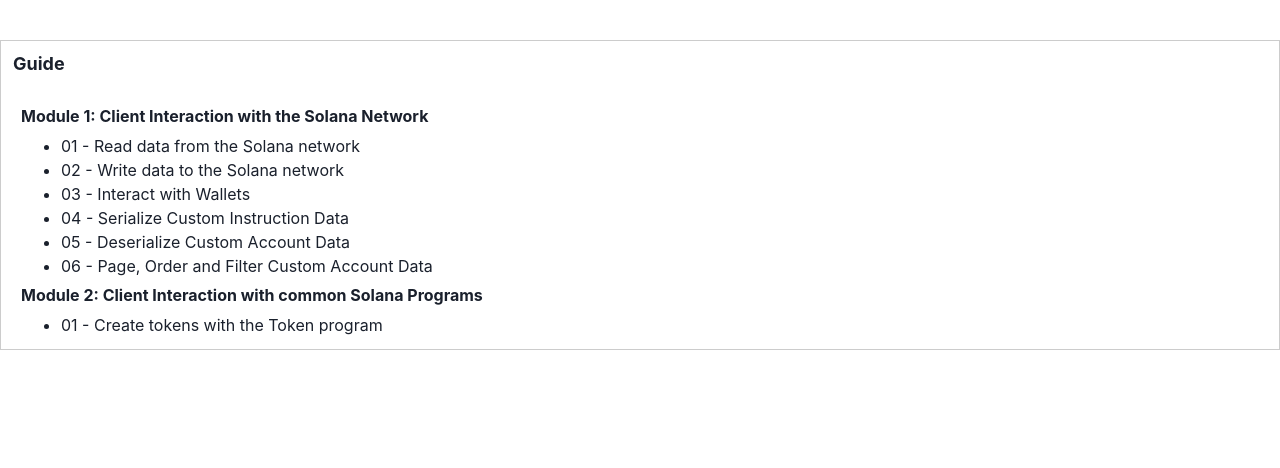
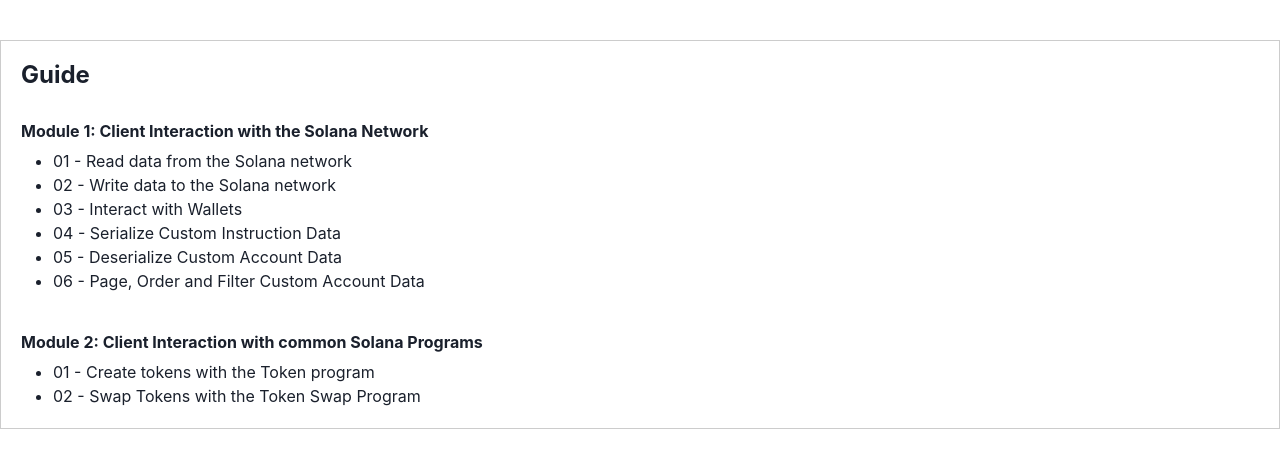
Before and after one commit to nikkaroraa/soldev-course, a Next.js app: page / in a window 1280 px wide. Shown: the top 468 px of the page. Built offline with nearby package versions, Linux system fonts and the light colour scheme.

Commit message:
chapter 2:2 - swap tokens with the token swap program

```diff
--- a/package.json
+++ b/package.json
@@ -11,9 +11,9 @@
   "dependencies": {
     "@chakra-ui/react": "^2.2.6",
     "@emotion/react": "^11",
-    "@solana/spl-token": "^0.2.0",
     "@emotion/styled": "^11",
     "@project-serum/borsh": "^0.2.5",
+    "@solana/spl-token": "^0.2.0",
     "@solana/wallet-adapter-base": "^0.9.10",
     "@solana/wallet-adapter-phantom": "^0.9.9",
     "@solana/wallet-adapter-react": "^0.15.9",
--- a/src/components/guide.js
+++ b/src/components/guide.js
@@ -11,17 +11,17 @@
 
 function Guide() {
   return (
-    <Box border="1px" borderColor="#ccc" p={3}>
-      <Heading as="h2" mb={8} fontSize="lg">
+    <Box border="1px" borderColor="#ccc" p={5}>
+      <Heading as="h2" mb={8} fontSize="2xl">
         Guide
       </Heading>
 
-      <Stack>
-        <Stack ml={2}>
+      <Stack spacing={10}>
+        <Stack>
           <Heading as="h3" fontSize={"md"}>
             Module 1: Client Interaction with the Solana Network
           </Heading>
-          <UnorderedList>
+          <UnorderedList ml={2}>
             <CustomListItem href={"/1/1"}>01 - Read data from the Solana network</CustomListItem>
             <CustomListItem href={"/1/2"}>02 - Write data to the Solana network</CustomListItem>
             <CustomListItem href={"/1/3"}>03 - Interact with Wallets</CustomListItem>
@@ -32,13 +32,16 @@
             </CustomListItem>
           </UnorderedList>
         </Stack>
-        <Stack ml={2}>
+        <Stack>
           <Heading as="h3" fontSize={"md"}>
             Module 2: Client Interaction with common Solana Programs
           </Heading>
-          <UnorderedList>
+          <UnorderedList ml={2}>
             <CustomListItem href={"/2/1"}>
               01 - Create tokens with the Token program
+            </CustomListItem>
+            <CustomListItem href={"/2/2"}>
+              02 - Swap Tokens with the Token Swap Program
             </CustomListItem>
           </UnorderedList>
         </Stack>
--- a/src/constants/programs.js
+++ b/src/constants/programs.js
@@ -1 +1,2 @@
+// movie dapp
 export const MOVIE_REVIEW_PROGRAM_ID = "CenYq6bDRB7p73EjsPEpiYN7uveyPUTdXkDkgUduboaN"
```
Also changed, not shown: src/pages/2/2.js (added, +30 -0 lines), 1 other file (tests, documents, lock files or other folders).
